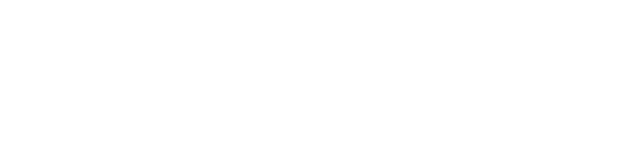
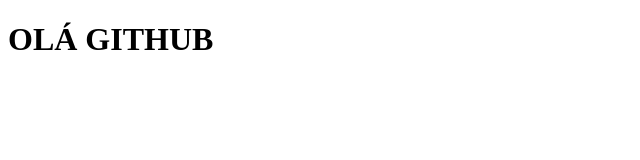
Before and after one commit to JHONNESNCOELHO/teste0001, a plain HTML site: page index.html in a window 1280 px wide. Shown: the whole page, without its empty margins (0-640 px from the left). Drawn offline with Linux system fonts and the light colour scheme.

Commit message:
Update index.html

```diff
--- a/index.html
+++ b/index.html
@@ -7,5 +7,7 @@
 </head>
 <body>
 
+   <h1>OLÁ GITHUB</h1>
+
 </body>
 </html>
```
